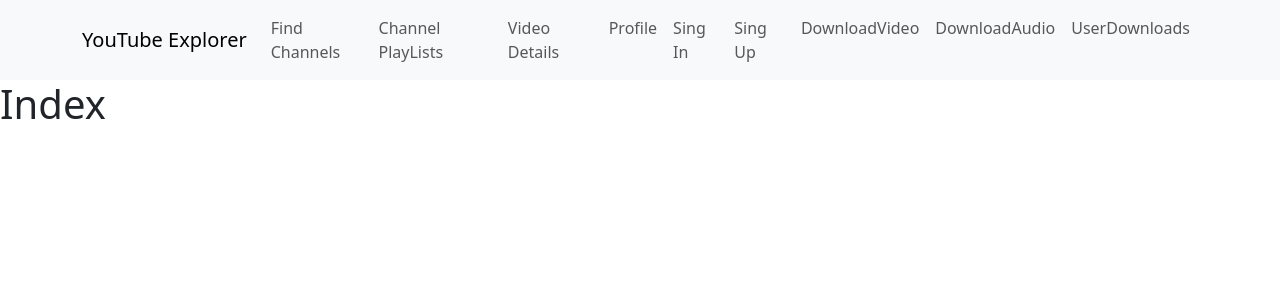
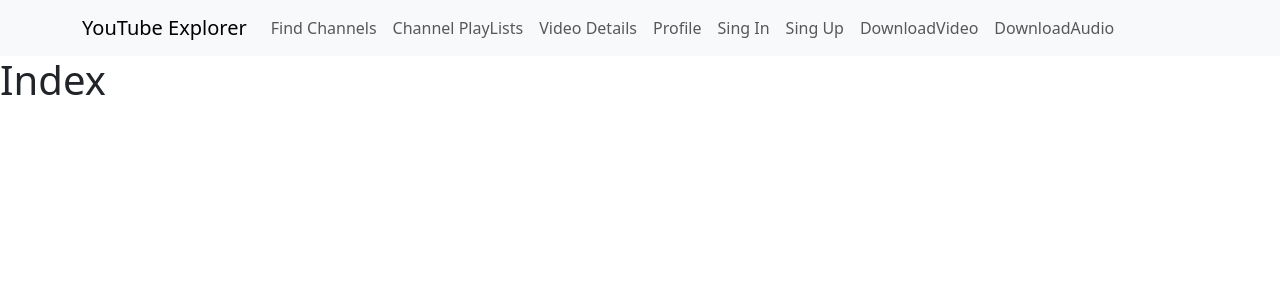
Before and after one commit to MrKooka/lubarsky_server, a React (Vite) app in the folder frontend/: page / in a window 1280 px wide. Shown: the top 300 px of the page. Built offline with nearby package versions, Linux system fonts and the light colour scheme.

Commit message:
-userDownloads

```diff
--- a/frontend/src/App.tsx
+++ b/frontend/src/App.tsx
@@ -52,9 +52,6 @@
               <Nav.Link as={Link} to="/DownloadAudio">
                 DownloadAudio
               </Nav.Link>
-              <Nav.Link as={Link} to="/UserDownloads">
-                UserDownloads
-              </Nav.Link>
             </Nav>
           </Navbar.Collapse>
         </Container>
@@ -106,7 +103,6 @@
         <Route element={<PrivateRoute />}>
           <Route path="/profile" element={<Profile />} />
           <Route path="/DownloadVideo" element={<DownloadVideo />} />
-          <Route path="/UserDownloads" element={<UserDownloads />} />
           <Route path="/DownloadAudio" element={<DownloadAudio />} />
           <Route path="/editor" element={<DownloadFragment />} />
 
```
